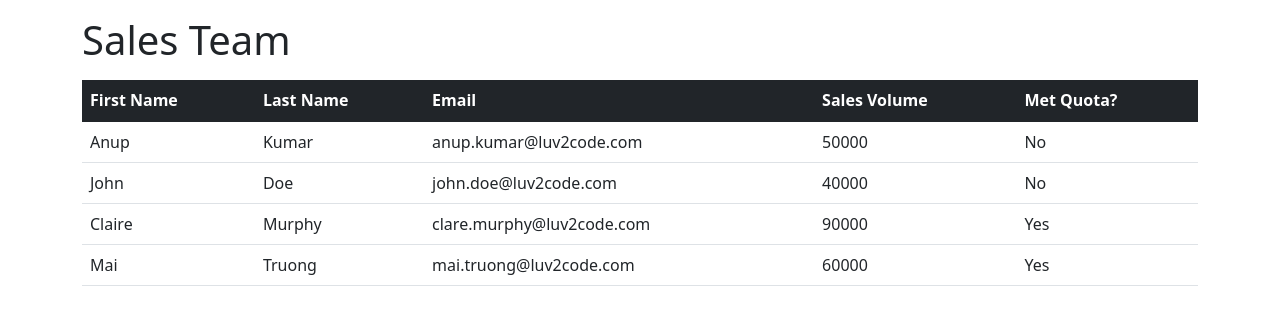
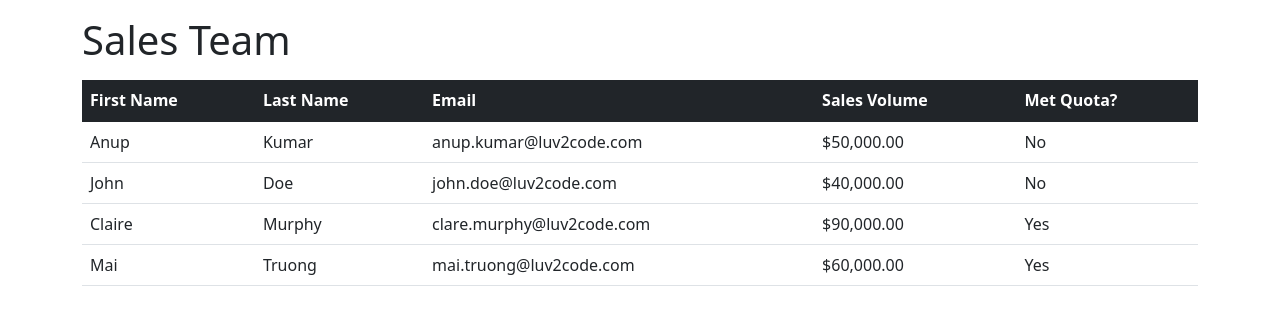
Before and after one commit to waihon/sales-project, an Angular app: page / in a window 1280 px wide. Shown: the top 314 px of the page. Built offline with nearby package versions, Linux system fonts and the light colour scheme.

Commit message:
Format Sales Volumn using currency pipe

```diff
--- a/src/app/sales-person-list/sales-person-list-bootstrap.component.html
+++ b/src/app/sales-person-list/sales-person-list-bootstrap.component.html
@@ -16,7 +16,7 @@
       <td>{{ tempSalesPerson.firstName }}</td>
       <td>{{ tempSalesPerson.lastName }}</td>
       <td>{{ tempSalesPerson.email }}</td>
-      <td>{{ tempSalesPerson.salesVolume }}</td>
+      <td>{{ tempSalesPerson.salesVolume | currency:'USD' }}</td>
       <td>
         <div *ngIf="tempSalesPerson.salesVolume >= 60000; else myElseBlock">Yes</div>
         <ng-template #myElseBlock>No</ng-template>
```
